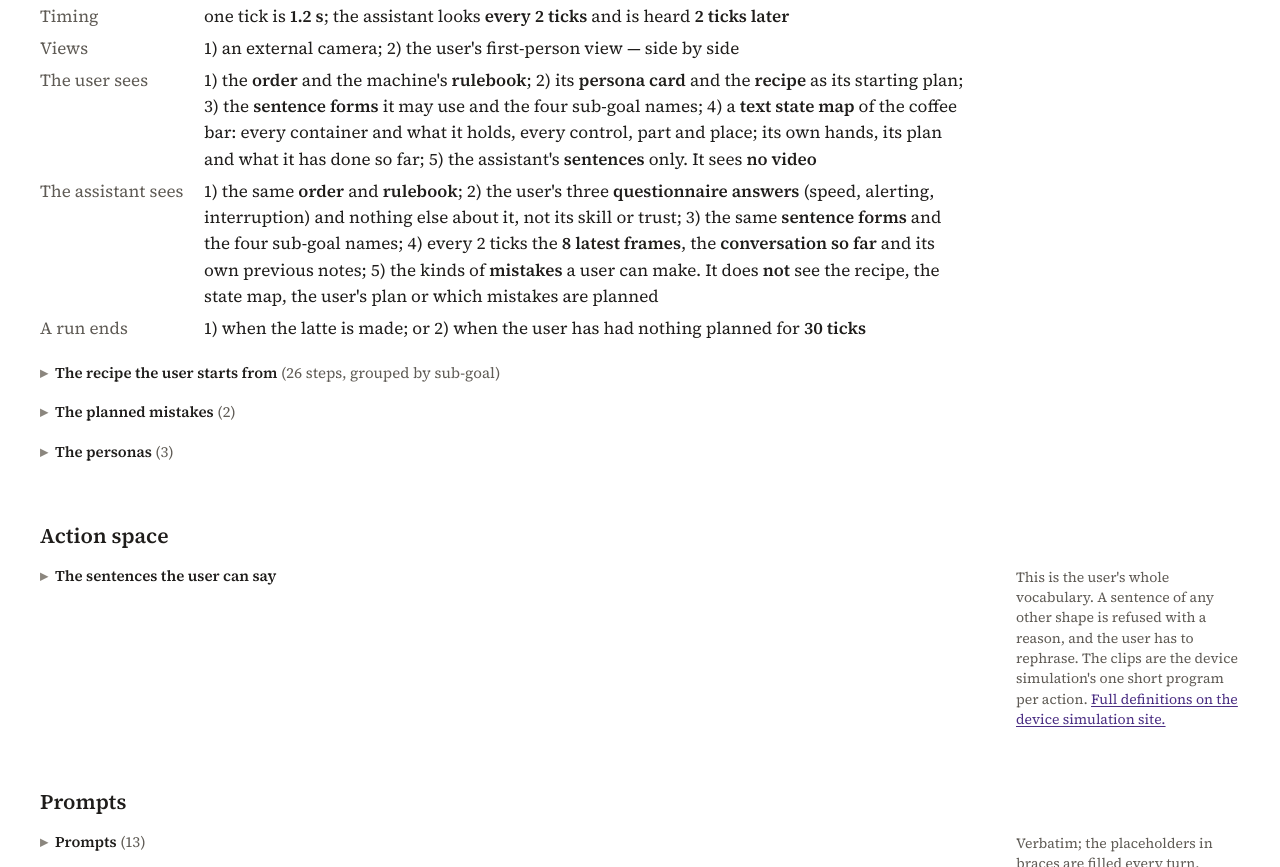
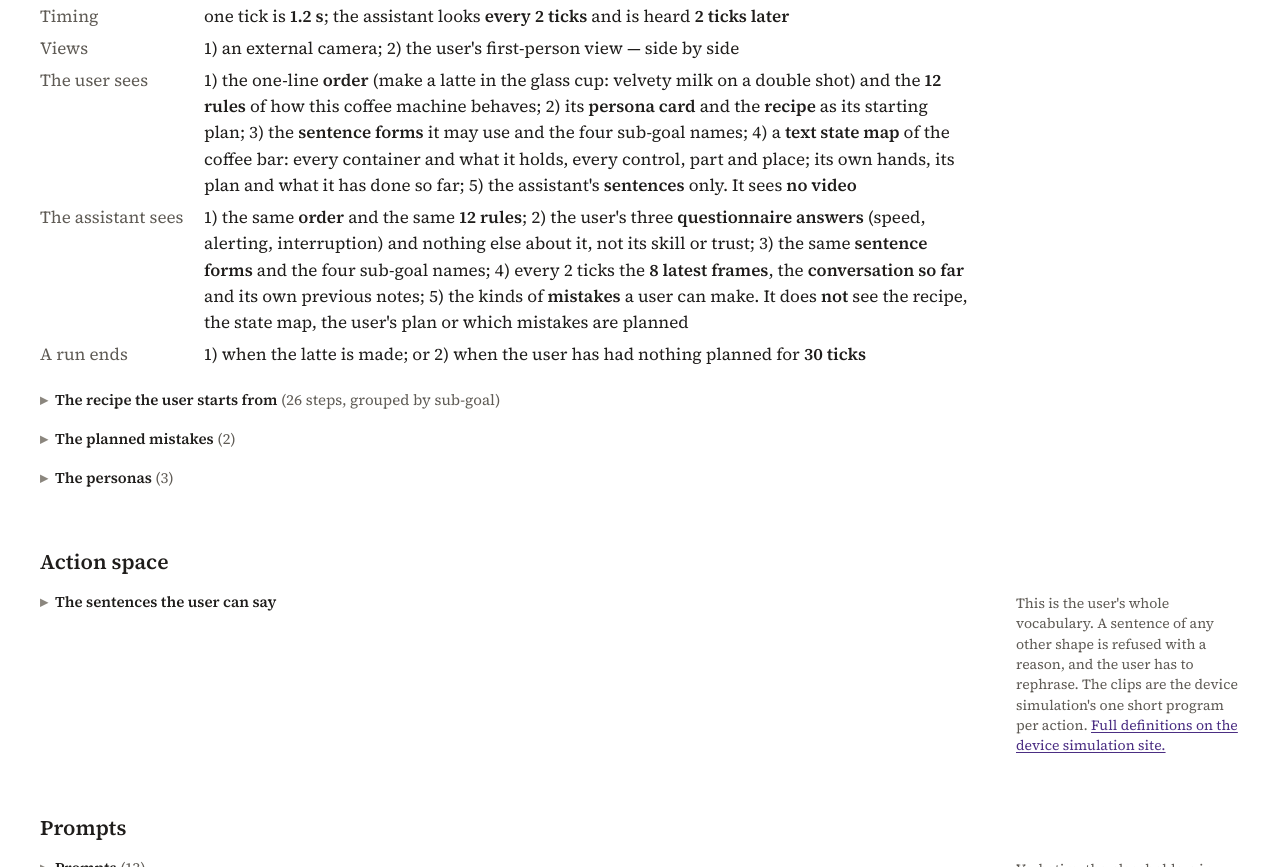
Before and after one commit to jxb1st/coffee_user_simulation, a plain HTML site: page index.html in a window 1280 px wide. Shown: the part 2017-2884 px from the top of the page. Drawn offline with Linux system fonts and the light colour scheme.

Commit message:
Settings: say what the order and the rules are
Co-Authored-By: Claude Fable 5.1 <noreply@anthropic.com>

```diff
--- a/index.html
+++ b/index.html
@@ -81,8 +81,8 @@
       <dt>Planned mistakes</dt><dd>1) <strong>skipping the tamp</strong>; 2) <strong>over-steaming the milk</strong>. Each is forced on the user once, and undone if the user accepts a correct warning in time</dd>
       <dt>Timing</dt><dd>one tick is <strong>1.2 s</strong>; the assistant looks <strong>every 2 ticks</strong> and is heard <strong>2 ticks later</strong></dd>
       <dt>Views</dt><dd>1) an external camera; 2) the user's first-person view — side by side</dd>
-      <dt>The user sees</dt><dd>1) the <strong>order</strong> and the machine's <strong>rulebook</strong>; 2) its <strong>persona card</strong> and the <strong>recipe</strong> as its starting plan; 3) the <strong>sentence forms</strong> it may use and the four sub-goal names; 4) a <strong>text state map</strong> of the coffee bar: every container and what it holds, every control, part and place; its own hands, its plan and what it has done so far; 5) the assistant's <strong>sentences</strong> only. It sees <strong>no video</strong></dd>
-      <dt>The assistant sees</dt><dd>1) the same <strong>order</strong> and <strong>rulebook</strong>; 2) the user's three <strong>questionnaire answers</strong> (speed, alerting, interruption) and nothing else about it, not its skill or trust; 3) the same <strong>sentence forms</strong> and the four sub-goal names; 4) every 2 ticks the <strong>8 latest frames</strong>, the <strong>conversation so far</strong> and its own previous notes; 5) the kinds of <strong>mistakes</strong> a user can make. It does <strong>not</strong> see the recipe, the state map, the user's plan or which mistakes are planned</dd>
+      <dt>The user sees</dt><dd>1) the one-line <strong>order</strong> (make a latte in the glass cup: velvety milk on a double shot) and the <strong>12 rules</strong> of how this coffee machine behaves; 2) its <strong>persona card</strong> and the <strong>recipe</strong> as its starting plan; 3) the <strong>sentence forms</strong> it may use and the four sub-goal names; 4) a <strong>text state map</strong> of the coffee bar: every container and what it holds, every control, part and place; its own hands, its plan and what it has done so far; 5) the assistant's <strong>sentences</strong> only. It sees <strong>no video</strong></dd>
+      <dt>The assistant sees</dt><dd>1) the same <strong>order</strong> and the same <strong>12 rules</strong>; 2) the user's three <strong>questionnaire answers</strong> (speed, alerting, interruption) and nothing else about it, not its skill or trust; 3) the same <strong>sentence forms</strong> and the four sub-goal names; 4) every 2 ticks the <strong>8 latest frames</strong>, the <strong>conversation so far</strong> and its own previous notes; 5) the kinds of <strong>mistakes</strong> a user can make. It does <strong>not</strong> see the recipe, the state map, the user's plan or which mistakes are planned</dd>
       <dt>A run ends</dt><dd>1) when the latte is made; or 2) when the user has had nothing planned for <strong>30 ticks</strong></dd>
     </dl>
     <details class="expand">
```
